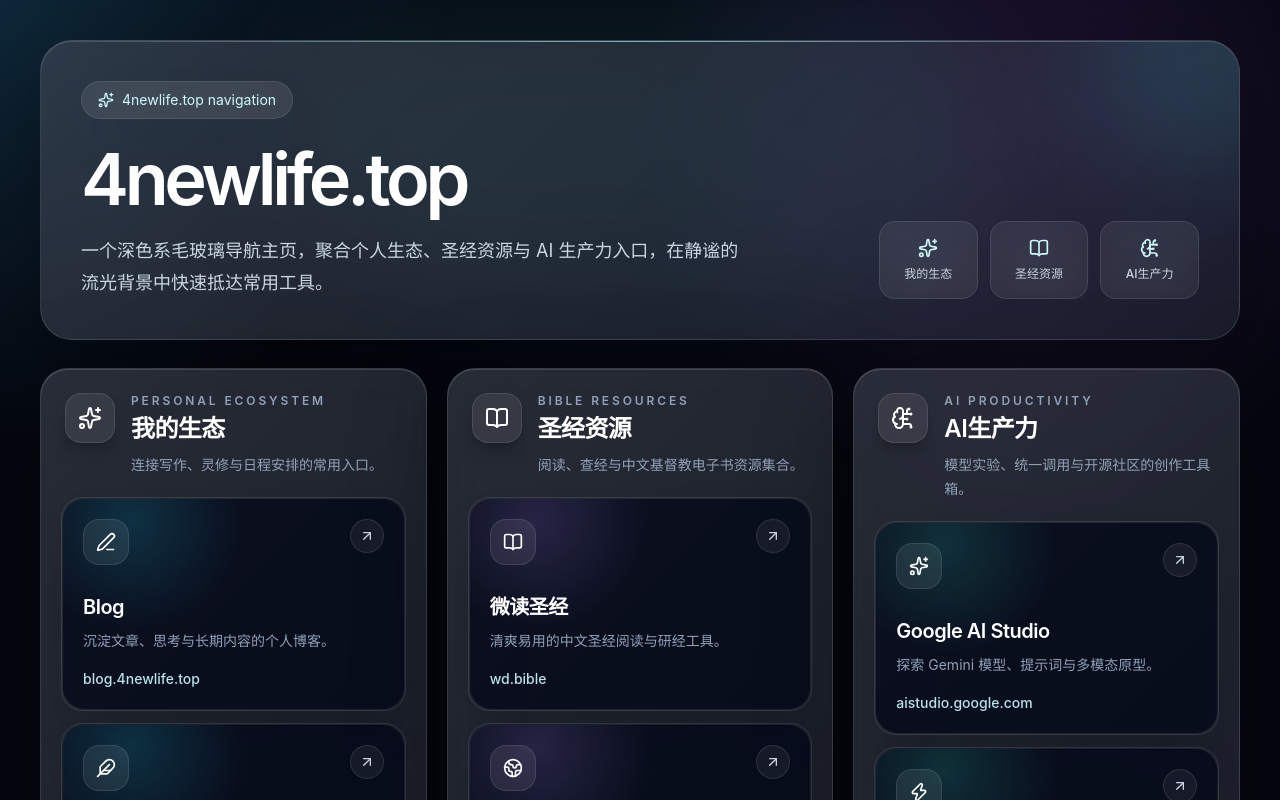
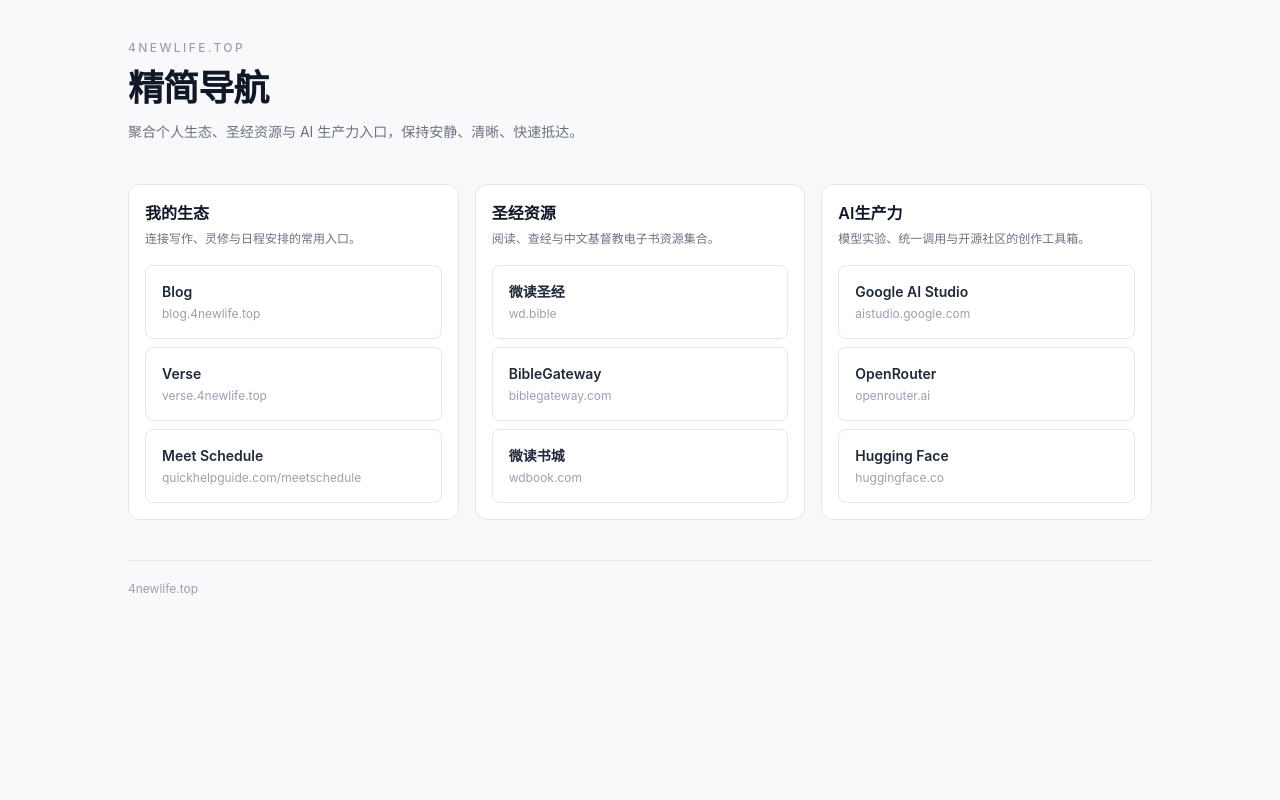
Before and after one commit to wangmuxi/4newlife_home, a Next.js app: page / in a window 1280 px wide. Shown: the top 800 px of the page. Built offline with nearby package versions, Linux system fonts and the light colour scheme.

Commit message:
Redesign navigation page with minimal paper style
Co-authored-by: wangmuxi <wangmuxi@users.noreply.github.com>

```diff
--- a/app/globals.css
+++ b/app/globals.css
@@ -1,9 +1,9 @@
 @import "tailwindcss";
 
 :root {
-  color-scheme: dark;
-  --background: #05070f;
-  --foreground: #f8fafc;
+  color-scheme: light;
+  --background: #f9f9fb;
+  --foreground: #111827;
 }
 
 * {
@@ -13,22 +13,16 @@
 html {
   min-height: 100%;
   background: var(--background);
-  scroll-behavior: smooth;
 }
 
 body {
   min-height: 100%;
   margin: 0;
-  background:
-    radial-gradient(circle at top left, rgba(56, 189, 248, 0.18), transparent 28rem),
-    radial-gradient(circle at 80% 10%, rgba(168, 85, 247, 0.16), transparent 24rem),
-    radial-gradient(circle at 50% 100%, rgba(20, 184, 166, 0.14), transparent 28rem),
-    var(--background);
+  background: var(--background);
   color: var(--foreground);
   font-family:
     Inter, ui-sans-serif, system-ui, -apple-system, BlinkMacSystemFont, "Segoe UI",
     sans-serif;
-  overflow-x: hidden;
 }
 
 a {
@@ -37,101 +31,6 @@ a {
 }
 
 ::selection {
-  background: rgba(34, 211, 238, 0.32);
-  color: #ffffff;
+  background: #e5e7eb;
+  color: #111827;
 }
-
-.aurora-field {
-  position: fixed;
-  inset: 0;
-  z-index: -2;
-  overflow: hidden;
-  pointer-events: none;
-}
-
-.aurora-field::before {
-  position: absolute;
-  inset: -20%;
-  content: "";
-  background:
-    conic-gradient(from 90deg at 50% 50%, transparent, rgba(34, 211, 238, 0.16), transparent 32%),
-    conic-gradient(from 270deg at 50% 50%, transparent, rgba(217, 70, 239, 0.13), transparent 30%);
-  filter: blur(58px);
-  opacity: 0.72;
-  animation: aurora-drift 18s ease-in-out infinite alternate;
-}
-
-.aurora-field::after {
-  position: absolute;
-  inset: 0;
-  content: "";
-  background-image:
-    linear-gradient(rgba(255, 255, 255, 0.045) 1px, transparent 1px),
-    linear-gradient(90deg, rgba(255, 255, 255, 0.045) 1px, transparent 1px);
-  background-size: 64px 64px;
-  mask-image: radial-gradient(circle at center, black, transparent 76%);
-  opacity: 0.42;
-}
-
-.glass-panel {
-  border: 1px solid rgba(255, 255, 255, 0.12);
-  background:
-    linear-gradient(135deg, rgba(255, 255, 255, 0.13), rgba(255, 255, 255, 0.055)),
-    rgba(15, 23, 42, 0.42);
-  box-shadow:
-    0 24px 90px rgba(0, 0, 0, 0.34),
-    inset 0 1px 0 rgba(255, 255, 255, 0.14);
-  backdrop-filter: blur(22px);
-}
-
-.nav-card {
-  position: relative;
-  isolation: isolate;
-  overflow: hidden;
-}
-
-.nav-card::before {
-  position: absolute;
-  inset: -1px;
-  z-index: -1;
-  content: "";
-  background: linear-gradient(
-    115deg,
-    transparent 0%,
-    transparent 30%,
-    rgba(255, 255, 255, 0.34) 47%,
-    rgba(var(--accent-rgb), 0.52) 52%,
-    transparent 70%,
-    transparent 100%
-  );
-  opacity: 0;
-  transform: translateX(-70%);
-  transition:
-    opacity 240ms ease,
-    transform 780ms cubic-bezier(0.19, 1, 0.22, 1);
-}
-
-.nav-card::after {
-  position: absolute;
-  inset: 1px;
-  z-index: -1;
-  content: "";
-  border-radius: inherit;
-  background:
-    radial-gradient(circle at 20% 10%, rgba(var(--accent-rgb), 0.18), transparent 34%),
-    rgba(2, 6, 23, 0.72);
-}
-
-.nav-card:hover::before {
-  opacity: 1;
-  transform: translateX(70%);
-}
-
-@keyframes aurora-drift {
-  0% {
-    transform: rotate(0deg) scale(1);
-  }
-  100% {
-    transform: rotate(18deg) scale(1.12) translate3d(2%, -3%, 0);
-  }
-}
--- a/app/layout.tsx
+++ b/app/layout.tsx
@@ -1,9 +1,13 @@
 import type { Metadata } from "next";
+import Script from "next/script";
 import "./globals.css";
 
 export const metadata: Metadata = {
-  title: "4newlife.top | 精致导航",
+  title: "4newlife.top | 精简导航",
   description: "4newlife.top 的个人生态、圣经资源与 AI 生产力导航主页。",
+  other: {
+    "google-adsense-account": "ca-pub-3174507268362978",
+  },
 };
 
 export default function RootLayout({
@@ -13,7 +17,16 @@ export default function RootLayout({
 }>) {
   return (
     <html lang="zh-CN">
-      <body>{children}</body>
+      <body>
+        {children}
+        <Script
+          id="google-adsense"
+          async
+          src="https://pagead2.googlesyndication.com/pagead/js/adsbygoogle.js?client=ca-pub-3174507268362978"
+          crossOrigin="anonymous"
+          strategy="beforeInteractive"
+        />
+      </body>
     </html>
   );
 }
--- a/app/page.tsx
+++ b/app/page.tsx
@@ -1,237 +1,127 @@
-import type { CSSProperties } from "react";
-import type { LucideIcon } from "lucide-react";
-import {
-  ArrowUpRight,
-  BookOpen,
-  BrainCircuit,
-  CalendarDays,
-  Feather,
-  Globe2,
-  Library,
-  MessageCircleQuestion,
-  PenLine,
-  Sparkles,
-  Zap,
-} from "lucide-react";
-
 type NavItem = {
   title: string;
   href: string;
   displayUrl: string;
-  description: string;
-  icon: LucideIcon;
 };
 
 type NavSection = {
   title: string;
-  eyebrow: string;
   description: string;
-  accent: string;
-  icon: LucideIcon;
   items: NavItem[];
 };
 
 const sections: NavSection[] = [
   {
     title: "我的生态",
-    eyebrow: "Personal ecosystem",
     description: "连接写作、灵修与日程安排的常用入口。",
-    accent: "34, 211, 238",
-    icon: Sparkles,
     items: [
       {
         title: "Blog",
         href: "https://blog.4newlife.top",
         displayUrl: "blog.4newlife.top",
-        description: "沉淀文章、思考与长期内容的个人博客。",
-        icon: PenLine,
       },
       {
         title: "Verse",
         href: "https://verse.4newlife.top",
         displayUrl: "verse.4newlife.top",
-        description: "每日经文、默想与灵修节奏的安静空间。",
-        icon: Feather,
       },
       {
         title: "Meet Schedule",
         href: "https://quickhelpguide.com/meetschedule",
         displayUrl: "quickhelpguide.com/meetschedule",
-        description: "快速查看会面安排与协作时间。",
-        icon: CalendarDays,
       },
     ],
   },
   {
     title: "圣经资源",
-    eyebrow: "Bible resources",
     description: "阅读、查经与中文基督教电子书资源集合。",
-    accent: "167, 139, 250",
-    icon: BookOpen,
     items: [
       {
         title: "微读圣经",
         href: "https://wd.bible",
         displayUrl: "wd.bible",
-        description: "清爽易用的中文圣经阅读与研经工具。",
-        icon: BookOpen,
       },
       {
         title: "BibleGateway",
         href: "https://www.biblegateway.com",
         displayUrl: "biblegateway.com",
-        description: "多版本、多语言经文检索与对照阅读。",
-        icon: Globe2,
       },
       {
         title: "微读书城",
         href: "https://wdbook.com",
         displayUrl: "wdbook.com",
-        description: "中文基督教电子书、注释与神学阅读平台。",
-        icon: Library,
       },
     ],
   },
   {
     title: "AI生产力",
-    eyebrow: "AI productivity",
     description: "模型实验、统一调用与开源社区的创作工具箱。",
-    accent: "45, 212, 191",
-    icon: BrainCircuit,
     items: [
       {
         title: "Google AI Studio",
         href: "https://aistudio.google.com",
         displayUrl: "aistudio.google.com",
-        description: "探索 Gemini 模型、提示词与多模态原型。",
-        icon: Sparkles,
       },
       {
         title: "OpenRouter",
         href: "https://openrouter.ai",
         displayUrl: "openrouter.ai",
-        description: "统一接入多家模型，快速比较生成效果。",
-        icon: Zap,
       },
       {
         title: "Hugging Face",
         href: "https://huggingface.co",
         displayUrl: "huggingface.co",
-        description: "发现模型、数据集与开源 AI 应用社区。",
-        icon: MessageCircleQuestion,
       },
     ],
   },
 ];
 
-function accentStyle(accent: string): CSSProperties & { "--accent-rgb": string } {
-  return {
-    "--accent-rgb": accent,
-  };
-}
-
 export default function Home() {
   return (
-    <main className="relative min-h-screen overflow-hidden px-5 py-8 text-slate-100 sm:px-8 sm:py-10 lg:px-10">
-      <div className="aurora-field" />
-
-      <div className="pointer-events-none absolute left-1/2 top-0 h-72 w-[42rem] -translate-x-1/2 rounded-full bg-cyan-300/10 blur-3xl" />
-      <div className="pointer-events-none absolute bottom-[-12rem] right-[-8rem] h-96 w-96 rounded-full bg-fuchsia-400/10 blur-3xl" />
-
-      <div className="mx-auto flex min-h-[calc(100vh-4rem)] w-full max-w-7xl flex-col justify-center">
-        <header className="glass-panel relative mb-7 overflow-hidden rounded-[2rem] px-6 py-8 sm:px-8 sm:py-10 lg:px-10">
-          <div className="absolute inset-x-10 top-0 h-px bg-gradient-to-r from-transparent via-cyan-200/60 to-transparent" />
-          <div className="absolute -right-20 -top-24 h-56 w-56 rounded-full bg-cyan-300/15 blur-3xl" />
-
-          <div className="relative flex flex-col gap-8 lg:flex-row lg:items-end lg:justify-between">
-            <div className="max-w-3xl">
-              <div className="mb-6 inline-flex items-center gap-2 rounded-full border border-white/10 bg-white/[0.07] px-4 py-2 text-sm text-cyan-100 shadow-2xl shadow-cyan-950/30 backdrop-blur-xl">
-                <Sparkles className="h-4 w-4" />
-                4newlife.top navigation
-              </div>
-              <h1 className="text-balance text-5xl font-semibold tracking-[-0.06em] text-white sm:text-6xl lg:text-7xl">
-                4newlife.top
-              </h1>
-              <p className="mt-5 max-w-2xl text-pretty text-base leading-8 text-slate-300 sm:text-lg">
-                一个深色系毛玻璃导航主页，聚合个人生态、圣经资源与 AI
-                生产力入口，在静谧的流光背景中快速抵达常用工具。
-              </p>
-            </div>
-
-            <div className="grid max-w-sm grid-cols-3 gap-3 text-center lg:w-80">
-              {sections.map((section) => (
-                <a
-                  key={section.title}
-                  href={`#${section.title}`}
-                  className="group rounded-2xl border border-white/10 bg-white/[0.06] px-3 py-4 backdrop-blur-xl transition duration-300 hover:-translate-y-1 hover:border-white/20 hover:bg-white/[0.1]"
-                >
-                  <section.icon className="mx-auto h-5 w-5 text-cyan-100 transition duration-300 group-hover:scale-110" />
-                  <span className="mt-2 block text-xs font-medium text-slate-300">
-                    {section.title}
-                  </span>
-                </a>
-              ))}
-            </div>
-          </div>
+    <main className="min-h-screen bg-[#F9F9FB] px-5 py-10 text-gray-900 sm:px-8 lg:px-12">
+      <div className="mx-auto w-full max-w-5xl">
+        <header className="mb-10">
+          <p className="text-xs font-medium uppercase tracking-[0.2em] text-gray-400">
+            4newlife.top
+          </p>
+          <h1 className="mt-3 text-3xl font-semibold tracking-tight text-gray-900 sm:text-4xl">
+            精简导航
+          </h1>
+          <p className="mt-3 max-w-2xl text-sm leading-6 text-gray-500">
+            聚合个人生态、圣经资源与 AI 生产力入口，保持安静、清晰、快速抵达。
+          </p>
         </header>
 
-        <section className="grid gap-5 lg:grid-cols-3">
+        <section className="grid gap-4 md:grid-cols-3">
           {sections.map((section) => (
             <div
-              id={section.title}
               key={section.title}
-              className="glass-panel rounded-[1.75rem] p-4 sm:p-5"
-              style={accentStyle(section.accent)}
+              className="rounded-xl border border-gray-200 bg-white p-4"
             >
-              <div className="mb-5 flex items-start gap-4 px-1 pt-1">
-                <div className="rounded-2xl border border-white/10 bg-white/[0.08] p-3 shadow-lg shadow-black/20">
-                  <section.icon className="h-6 w-6 text-white" />
-                </div>
-                <div>
-                  <p className="text-xs font-semibold uppercase tracking-[0.24em] text-slate-400">
-                    {section.eyebrow}
-                  </p>
-                  <h2 className="mt-1 text-2xl font-semibold tracking-tight text-white">
-                    {section.title}
-                  </h2>
-                  <p className="mt-2 text-sm leading-6 text-slate-400">
-                    {section.description}
-                  </p>
-                </div>
+              <div className="mb-4">
+                <h2 className="text-base font-semibold text-gray-900">
+                  {section.title}
+                </h2>
+                <p className="mt-1 text-xs leading-5 text-gray-500">
+                  {section.description}
+                </p>
               </div>
 
-              <div className="grid gap-3">
+              <div className="grid gap-2">
                 {section.items.map((item) => (
                   <a
                     key={item.href}
                     href={item.href}
                     target="_blank"
                     rel="noreferrer"
-                    className="nav-card group rounded-[1.35rem] border border-white/10 p-[1px] shadow-2xl shadow-black/20 transition duration-300 hover:-translate-y-1 hover:border-white/20 hover:shadow-[0_24px_70px_rgba(0,0,0,0.35)]"
-                    style={accentStyle(section.accent)}
+                    className="block rounded-lg border border-gray-200 bg-white p-4 transition-colors duration-150 hover:border-gray-300 hover:bg-gray-50"
                   >
-                    <div className="relative flex min-h-36 flex-col justify-between rounded-[1.28rem] p-5">
-                      <div className="flex items-start justify-between gap-4">
-                        <div className="rounded-2xl border border-white/10 bg-white/[0.08] p-3 transition duration-300 group-hover:scale-105 group-hover:bg-white/[0.12]">
-                          <item.icon className="h-5 w-5 text-white" />
-                        </div>
-                        <span className="rounded-full border border-white/10 bg-white/[0.06] p-2 text-slate-300 transition duration-300 group-hover:-translate-y-0.5 group-hover:translate-x-0.5 group-hover:text-white">
-                          <ArrowUpRight className="h-4 w-4" />
-                        </span>
-                      </div>
-
-                      <div className="mt-7">
-                        <h3 className="text-xl font-semibold tracking-tight text-white">
-                          {item.title}
-                        </h3>
-                        <p className="mt-2 text-sm leading-6 text-slate-400">
-                          {item.description}
-                        </p>
-                        <p className="mt-4 truncate text-sm font-medium text-cyan-100/90">
-                          {item.displayUrl}
-                        </p>
-                      </div>
-                    </div>
+                    <h3 className="text-sm font-semibold text-gray-800">
+                      {item.title}
+                    </h3>
+                    <p className="mt-1 truncate text-xs text-gray-400">
+                      {item.displayUrl}
+                    </p>
                   </a>
                 ))}
               </div>
@@ -239,12 +129,8 @@ export default function Home() {
           ))}
         </section>
 
-        <footer className="mt-7 flex flex-col items-center justify-between gap-3 text-sm text-slate-500 sm:flex-row">
-          <p>Designed for quiet focus and fast access.</p>
-          <p className="inline-flex items-center gap-2">
-            <span className="h-1.5 w-1.5 rounded-full bg-cyan-300 shadow-[0_0_16px_rgba(103,232,249,0.9)]" />
-            4newlife.top
-          </p>
+        <footer className="mt-10 border-t border-gray-200 pt-5 text-xs text-gray-400">
+          4newlife.top
         </footer>
       </div>
     </main>
--- a/package.json
+++ b/package.json
@@ -21,7 +21,6 @@
   },
   "homepage": "https://github.com/wangmuxi/4newlife_home#readme",
   "dependencies": {
-    "lucide-react": "^1.17.0",
     "next": "^15.5.19",
     "react": "^19.2.7",
     "react-dom": "^19.2.7"
```
Also changed, not shown: public/ads.txt (added), 1 other file (tests, documents, lock files or other folders).
